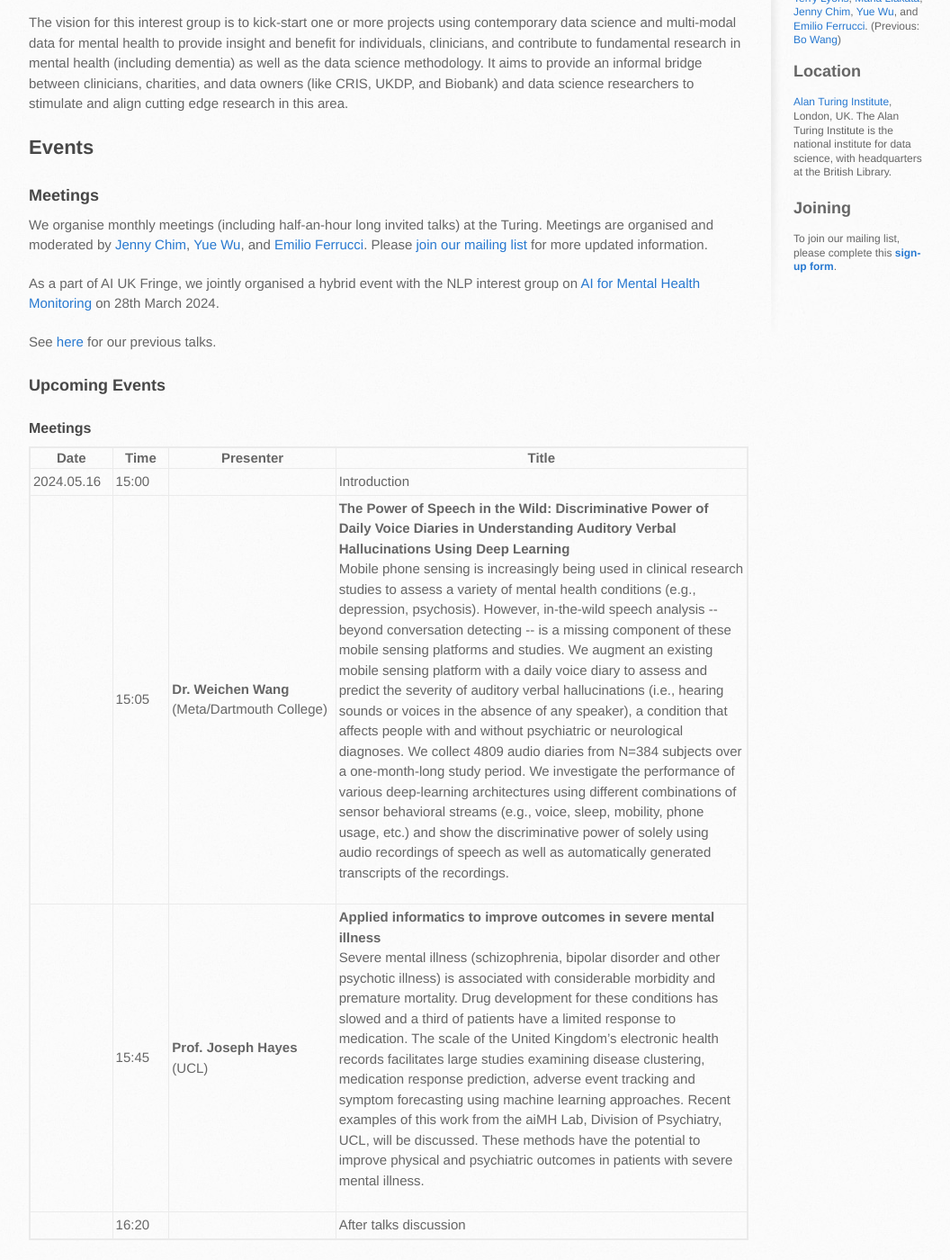
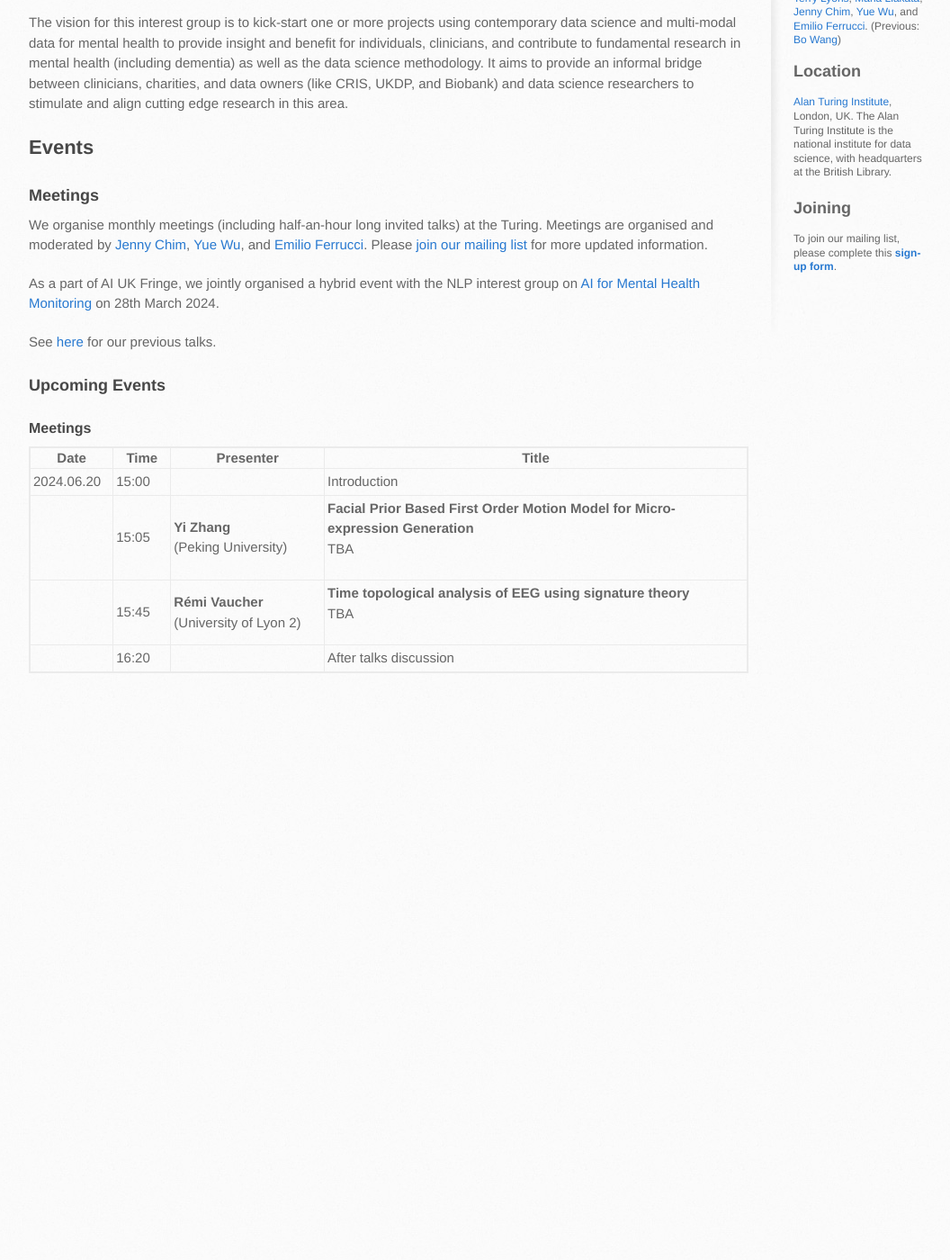
Before and after one commit to turing-ds4mh/turing-ds4mh.github.io, a Jekyll site: the page built from index.md, in a window 1280 px wide and 1400 px high, scrolled down 253 px. Shown: the whole window at 90% size, without its empty margins (108-1164 px from the left). Built offline with Jekyll 4.4.1, drawn with Linux system fonts in a browser that asks for light colours; after the commit the page ends 1023 px from its top, so only the background shows below that.

Commit message:
Add placeholder for June 2024 talk

```diff
--- a/_data/talks_2024.yml
+++ b/_data/talks_2024.yml
@@ -1,8 +1,23 @@
 meetings:
+  - date: "2024.06.20"
+    start: "15:00"
+    end: "16:20"
+    is_upcoming: true
+    details:
+    - time: "15:05"
+      title: "Facial Prior Based First Order Motion Model for Micro-expression Generation"
+      speaker: "Yi Zhang"
+      affiliation: "Peking University"
+      abstract: "TBA"
+    - time: "15:45"
+      title: "Time topological analysis of EEG using signature theory"
+      speaker: "Rémi Vaucher"
+      affiliation: "University of Lyon 2"
+      abstract: "TBA"
   - date: "2024.05.16"
     start: "15:00"
     end: "16:20"
-    is_upcoming: true
+    is_upcoming: false
     details:
     - time: "15:05"
       title: "The Power of Speech in the Wild: Discriminative Power of Daily Voice Diaries in Understanding Auditory Verbal Hallucinations Using Deep Learning"
```
